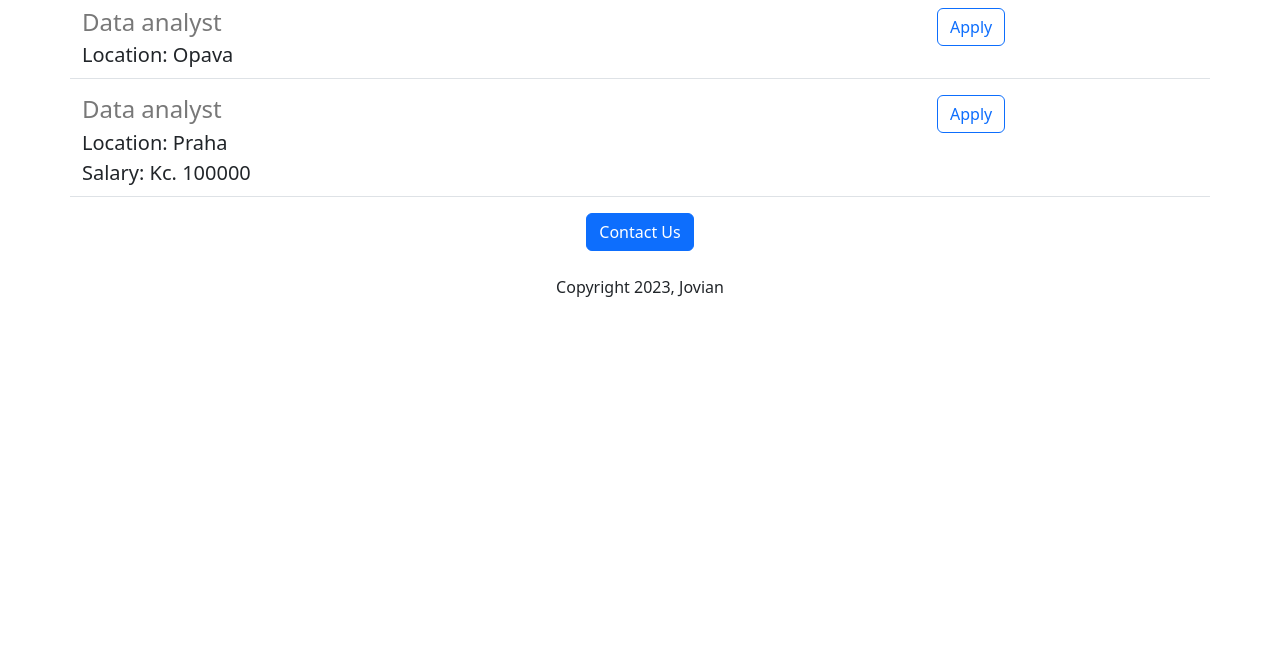
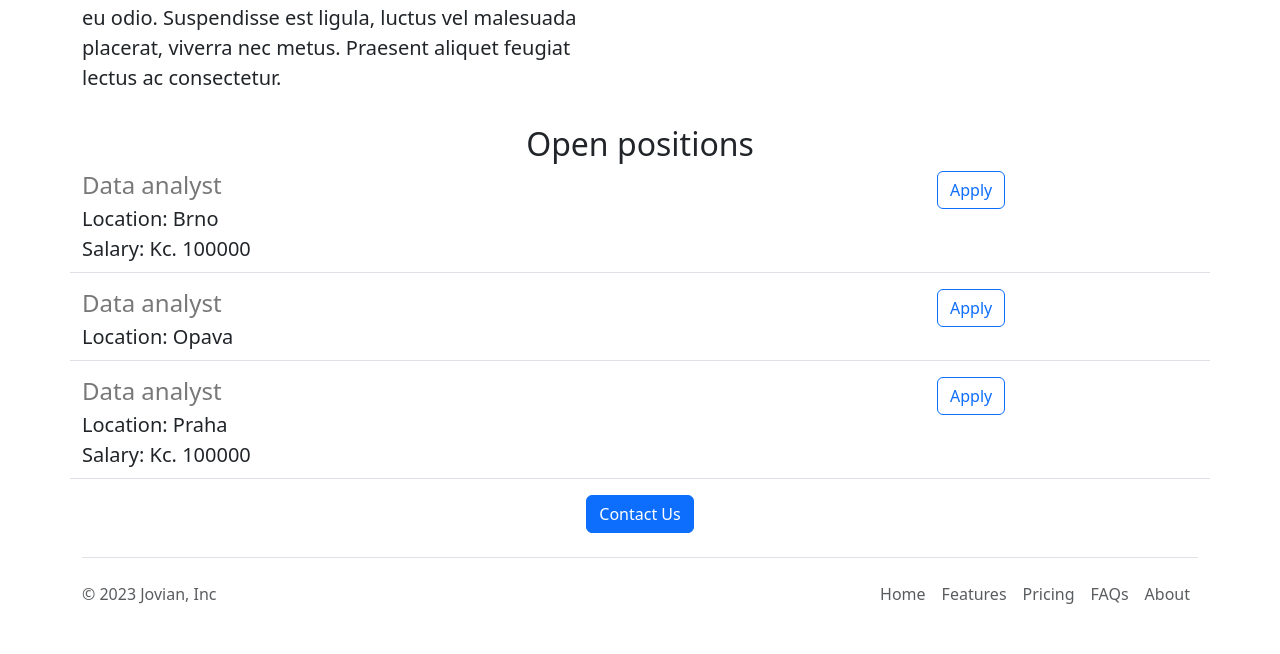
Before and after one commit to TMajek/jovian-careers-website, a Flask app: page / in a window 1280 px wide. Shown: the part 869-1523 px from the top of the page. Before the commit the page ends 1166 px from the top, so only its background shows below. Run offline with Flask 3, Linux system fonts and the light colour scheme.

Commit message:
Added some functionalities

```diff
--- /dev/null
+++ b/templates/footer.html
@@ -0,0 +1,17 @@
+<div class="container">
+  <footer class="d-flex flex-wrap justify-content-between align-items-center py-3 my-4 border-top">
+    <p class="col-md-4 mb-0 text-body-secondary">&copy; 2023 Jovian, Inc</p>
+
+    <a href="/" class="col-md-4 d-flex align-items-center justify-content-center mb-3 mb-md-0 me-md-auto link-body-emphasis text-decoration-none">
+      <svg class="bi me-2" width="40" height="32"><use xlink:href="#bootstrap"/></svg>
+    </a>
+
+    <ul class="nav col-md-4 justify-content-end">
+      <li class="nav-item"><a href="#" class="nav-link px-2 text-body-secondary">Home</a></li>
+      <li class="nav-item"><a href="#" class="nav-link px-2 text-body-secondary">Features</a></li>
+      <li class="nav-item"><a href="#" class="nav-link px-2 text-body-secondary">Pricing</a></li>
+      <li class="nav-item"><a href="#" class="nav-link px-2 text-body-secondary">FAQs</a></li>
+      <li class="nav-item"><a href="#" class="nav-link px-2 text-body-secondary">About</a></li>
+    </ul>
+  </footer>
+</div>
--- a/templates/home.html
+++ b/templates/home.html
@@ -9,16 +9,23 @@
       #banner {
         height:360px;
         width:100%;
-
+        margin-bottom:16px;
       }
     </style>
    </head>
   <body>
+    {% include 'nav.html'%}
+    <img class="ing-fluid" id="banner" src="/static/banner.jpg" alt="">
     <div class="container">
     <h1 class="text-center mt-2 mb-4">Jovian careers</h1>
-    <img class="ing-fluid" id="banner" src="/static/banner.jpg" alt="">
-    <h2 class="text-center mt-2 mb-2">About jovian</h2>
-    <p class="lead mt-2 mb-2">Lorem ipsum dolor sit amet, consectetur adipiscing elit. Cras congue fringilla mauris, eget laoreet nulla consectetur eu. Aenean bibendum sollicitudin urna, non pulvinar libero. Proin et sem nec turpis sodales posuere. In eu finibus odio. Proin iaculis non ipsum vitae varius. Morbi et diam mauris. Pellentesque habitant morbi tristique senectus et netus et malesuada fames ac turpis egestas. Integer felis leo, fermentum elementum ipsum quis, finibus sodales nunc. Pellentesque dolor odio, aliquet vitae tortor in, posuere imperdiet est. Sed sed neque mi. Curabitur tincidunt, purus egestas malesuada ultrices, nunc justo viverra dolor, ac pellentesque sem orci eu odio. Suspendisse est ligula, luctus vel malesuada placerat, viverra nec metus. Praesent aliquet feugiat lectus ac consectetur.</p>
+    <div class="row" style="margin-bottom:16px">
+      <div class="col-md-6">
+        <p class="lead">Lorem ipsum dolor sit amet, consectetur adipiscing elit. Cras congue fringilla mauris, eget laoreet nulla consectetur eu. Aenean bibendum sollicitudin urna, non pulvinar libero. Proin et sem nec turpis sodales posuere. In eu finibus odio. Proin iaculis non ipsum vitae varius. Morbi et diam mauris. Pellentesque habitant morbi tristique senectus et netus et malesuada fames ac turpis egestas. Integer felis leo, fermentum elementum ipsum quis, finibus sodales nunc. Pellentesque dolor odio, aliquet vitae tortor in, posuere imperdiet est. Sed sed neque mi. Curabitur tincidunt, purus egestas malesuada ultrices, nunc justo viverra dolor, ac pellentesque sem orci eu odio. Suspendisse est ligula, luctus vel malesuada placerat, viverra nec metus. Praesent aliquet feugiat lectus ac consectetur.</p>
+        </div>
+        <div class="d-none d-md-block col-md-6">
+          <img src="/static/people.jpg" style="height:320px; border-radius:4px;" alt="">
+        </div>
+    </div>
     <h2 class="text-center mt-2 mb-2">Open positions</h2>
     <div class="lead">
       {%for job in jobs %}
@@ -27,9 +34,9 @@
     </div>
       <div class="text-center">
         <button class="btn btn-primary btn-large">Contact Us</button>
-        <p class="mt-4" >Copyright 2023, Jovian</p>
       </div>
 
     </div>
+     {% include 'footer.html'%}
   </body>
 </html>
--- a/templates/jobitem.html
+++ b/templates/jobitem.html
@@ -7,6 +7,6 @@
           {%endif%}
     </div>
     <div class="col-3">
-      <button type="button", class="btn btn-outline-primary">Apply</button>
+      <a href="https://google.com" type="button", class="btn btn-outline-primary">Apply</a>
     </div>
 </div>
--- /dev/null
+++ b/templates/nav.html
@@ -0,0 +1,9 @@
+<nav class="navbar shadow-sm fixed-top bg-white">
+  <div class="container-fluid">
+    <a class="navbar-brand" href="#">
+      <img src="static/logo.svg" alt="Logo" width="30" height="24" class="d-inline-block align-text-top">
+      Bootstrap
+    </a>
+  </div>
+</nav>
+<div style="height:56px"></div>
```
Also changed, not shown: static/logo.svg (added), 1 other file.
